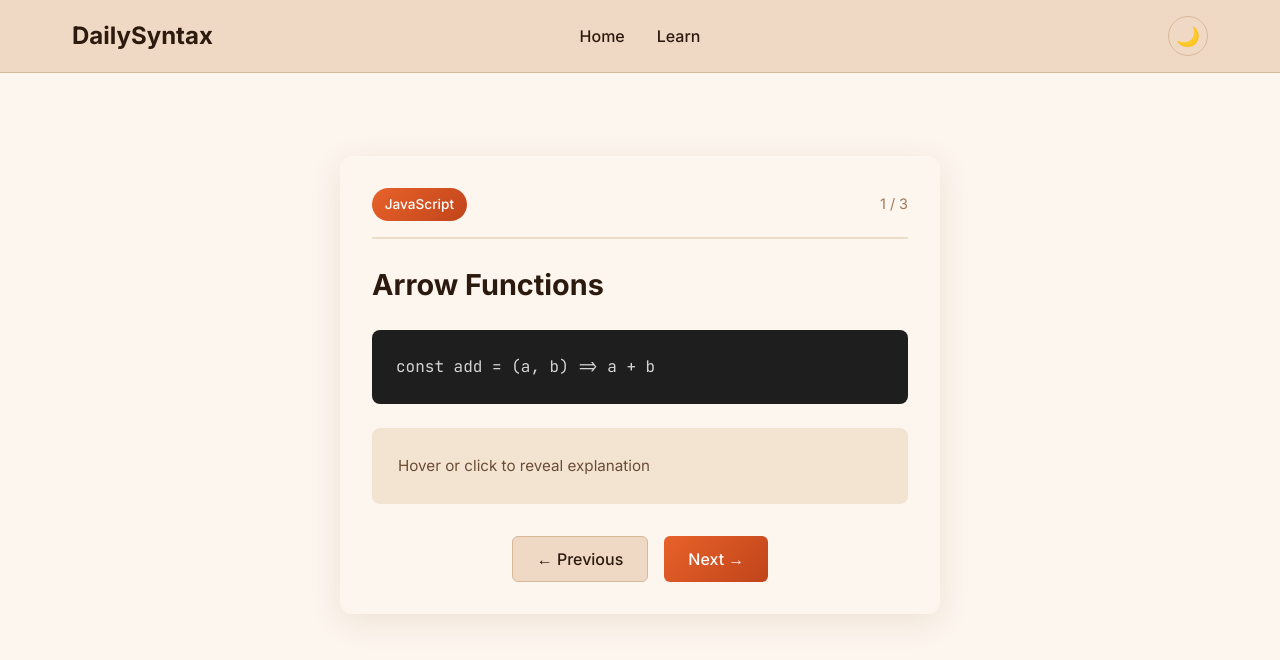
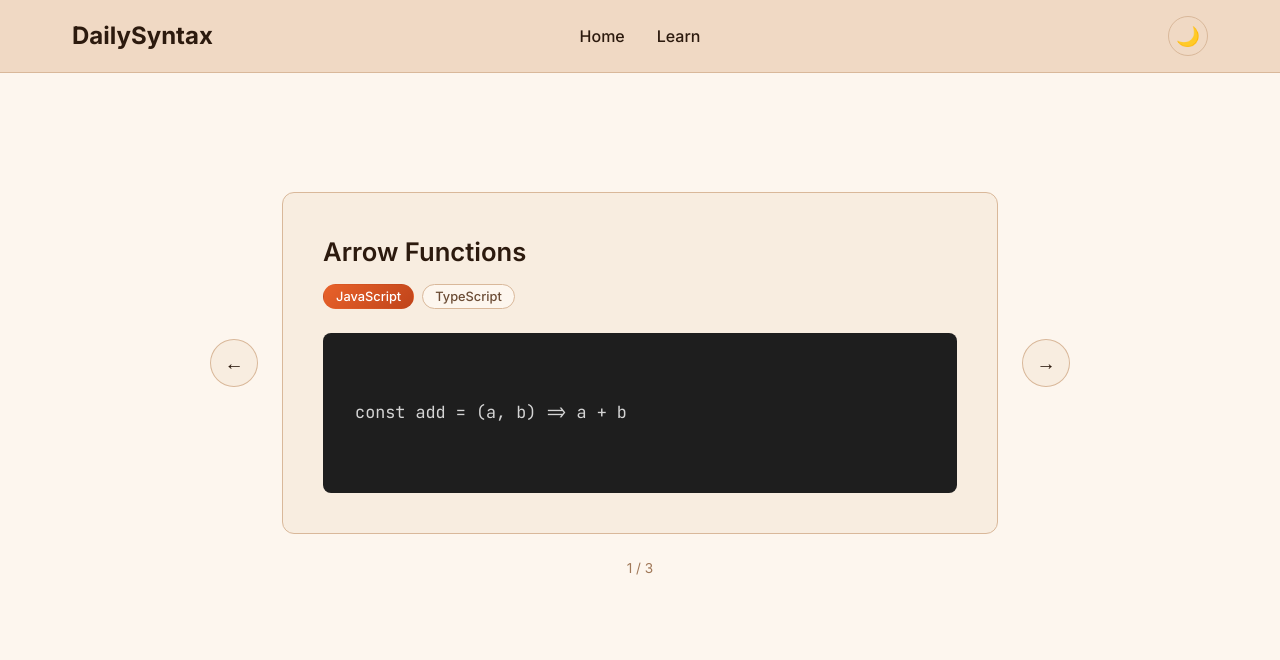
Before and after one commit to hect1x/PolySyntax, a React (Vite) app: page /learn in a window 1280 px wide. Shown: the top 660 px of the page. Built offline with nearby package versions, Linux system fonts and the light colour scheme.

Commit message:
[Feature] Add cards to show code snippets (#4)

```diff
--- a/src/pages/Learn/Learn.module.css
+++ b/src/pages/Learn/Learn.module.css
@@ -1,113 +1,58 @@
 .learn {
   display: flex;
+  flex-direction: column;
+  align-items: center;
   justify-content: center;
-  align-items: center;
   min-height: 70vh;
+  gap: 1.5rem;
 }
 
-.syntaxCard {
-  background: var(--color-background);
-  border-radius: 12px;
-  box-shadow: 0 8px 32px var(--color-shadow);
-  padding: 2rem;
-  max-width: 600px;
+.viewer {
+  display: flex;
+  align-items: center;
+  gap: 1.5rem;
   width: 100%;
+  max-width: 860px;
 }
 
-.cardHeader {
-  display: flex;
-  justify-content: space-between;
-  align-items: center;
-  margin-bottom: 1.5rem;
-  padding-bottom: 1rem;
-  border-bottom: 2px solid var(--color-borderLight);
+.cardWrapper {
+  flex: 1;
 }
 
-.languageTag {
-  display: inline-block;
-  padding: 0.4rem 0.8rem;
-  background: linear-gradient(135deg, var(--color-primary) 0%, var(--color-primaryDark) 100%);
-  color: white;
-  border-radius: 20px;
-  font-size: 0.85rem;
-  font-weight: 500;
+.arrow {
+  flex-shrink: 0;
+  width: 3rem;
+  height: 3rem;
+  border-radius: 50%;
+  border: 1px solid var(--color-border);
+  background: var(--color-backgroundAlt);
+  color: var(--color-text);
+  font-size: 1.2rem;
+  cursor: pointer;
+  display: flex;
+  align-items: center;
+  justify-content: center;
+  transition: all 0.2s ease;
+}
+
+.arrow:hover {
+  border-color: var(--color-primary);
+  background: var(--color-backgroundLight);
 }
 
 .counter {
-  font-size: 0.9rem;
+  font-size: 0.85rem;
   color: var(--color-textTertiary);
 }
 
-.syntaxTitle {
-  margin: 0 0 1.5rem 0;
-  font-size: 1.8rem;
-  color: var(--color-text);
-}
-
-.codeBlock {
-  background: var(--color-codeBackground);
-  color: var(--color-codeText);
-  padding: 1.5rem;
-  border-radius: 8px;
-  margin-bottom: 1.5rem;
-  font-family: 'Courier New', monospace;
-  overflow-x: auto;
-}
-
-.codeBlock code {
-  font-size: 1rem;
-  line-height: 1.6;
-}
-
-.explanation {
-  background: var(--color-backgroundLight);
-  padding: 1.5rem;
-  border-radius: 8px;
-  margin-bottom: 2rem;
-  cursor: pointer;
-  transition: all 0.3s ease;
-  border: 2px solid transparent;
-  min-height: 60px;
-  display: flex;
-  align-items: center;
-}
-
-.explanation:hover {
-  border-color: var(--color-primary);
-  background: var(--color-backgroundAlt);
-}
-
-.explanation p {
-  margin: 0;
-  color: var(--color-textSecondary);
-  line-height: 1.6;
-  font-size: 0.95rem;
-}
-
-.revealed p {
-  color: var(--color-text);
-}
-
-.controls {
-  display: flex;
-  gap: 1rem;
-  justify-content: center;
-}
-
 @media (max-width: 600px) {
-  .syntaxCard {
-    padding: 1.5rem;
+  .viewer {
+    gap: 0.75rem;
   }
 
-  .syntaxTitle {
-    font-size: 1.5rem;
-  }
-
-  .codeBlock {
-    padding: 1rem;
-  }
-
-  .codeBlock code {
-    font-size: 0.9rem;
+  .arrow {
+    width: 2.5rem;
+    height: 2.5rem;
+    font-size: 1rem;
   }
 }
--- a/src/pages/Learn/Learn.tsx
+++ b/src/pages/Learn/Learn.tsx
@@ -1,94 +1,54 @@
 import { useState } from 'react'
-import Button from '@/shared/components/Button/Button'
+import SyntaxCard, { SyntaxCardProps } from '@/shared/components/SyntaxCard/SyntaxCard'
 import styles from './Learn.module.css'
 
-interface Syntax {
-  id: number
-  title: string
-  code: string
-  explanation: string
-  language: string
-}
-
-const syntaxExamples: Syntax[] = [
+const syntaxCards: SyntaxCardProps[] = [
   {
-    id: 1,
     title: 'Arrow Functions',
-    code: 'const add = (a, b) => a + b',
-    explanation:
-      'Concise function syntax in JavaScript. Automatically returns the expression if no braces.',
-    language: 'JavaScript',
+    snippets: [
+      { language: 'JavaScript', code: 'const add = (a, b) => a + b' },
+      { language: 'TypeScript', code: 'const add = (a: number, b: number): number => a + b' },
+    ],
   },
   {
-    id: 2,
     title: 'Destructuring',
-    code: 'const { name, age } = person',
-    explanation:
-      'Extract properties from objects. Makes accessing nested data cleaner and more readable.',
-    language: 'JavaScript',
+    snippets: [
+      { language: 'JavaScript', code: 'const { name, age } = person' },
+      { language: 'Python', code: 'name, age = person["name"], person["age"]' },
+    ],
   },
   {
-    id: 3,
     title: 'Template Literals',
-    code: 'const msg = `Hello, ${name}!`',
-    explanation:
-      'Use backticks for string interpolation. Much cleaner than concatenation with +.',
-    language: 'JavaScript',
+    snippets: [
+      { language: 'JavaScript', code: 'const msg = `Hello, ${name}!`' },
+      { language: 'Python', code: 'msg = f"Hello, {name}!"' },
+    ],
   },
 ]
 
 export default function Learn() {
-  const [currentIndex, setCurrentIndex] = useState(0)
-  const [isRevealed, setIsRevealed] = useState(false)
+  const [index, setIndex] = useState(0)
 
-  const current = syntaxExamples[currentIndex]
-
-  const handleNext = () => {
-    setCurrentIndex((currentIndex + 1) % syntaxExamples.length)
-    setIsRevealed(false)
-  }
-
-  const handlePrev = () => {
-    setCurrentIndex(
-      (currentIndex - 1 + syntaxExamples.length) % syntaxExamples.length
-    )
-    setIsRevealed(false)
-  }
+  const prev = () => setIndex((i) => (i - 1 + syntaxCards.length) % syntaxCards.length)
+  const next = () => setIndex((i) => (i + 1) % syntaxCards.length)
 
   return (
     <div className={styles['learn']}>
-      <div className={styles['syntaxCard']}>
-        <div className={styles['cardHeader']}>
-          <span className={styles['languageTag']}>{current.language}</span>
-          <span className={styles['counter']}>
-            {currentIndex + 1} / {syntaxExamples.length}
-          </span>
+      <div className={styles['viewer']}>
+        <button className={styles['arrow']} onClick={prev} aria-label="Previous">
+          ←
+        </button>
+
+        <div className={styles['cardWrapper']}>
+          <SyntaxCard key={syntaxCards[index].title} {...syntaxCards[index]} />
         </div>
 
-        <h2 className={styles['syntaxTitle']}>{current.title}</h2>
+        <button className={styles['arrow']} onClick={next} aria-label="Next">
+          →
+        </button>
+      </div>
 
-        <div className={styles['codeBlock']}>
-          <code>{current.code}</code>
-        </div>
-
-        <div
-          className={`${styles['explanation']} ${isRevealed ? styles['revealed'] : ''}`}
-          onClick={() => setIsRevealed(!isRevealed)}
-        >
-          <p>
-            {isRevealed ? current.explanation : 'Hover or click to reveal explanation'}
-          </p>
-        </div>
-
-        <div className={styles['controls']}>
-          <Button onClick={handlePrev} type="secondary">
-            ← Previous
-          </Button>
-          <Button onClick={handleNext} type="primary">
-            Next →
-          </Button>
-        </div>
-      </div>
+      <p className={styles['counter']}>{index + 1} / {syntaxCards.length}</p>
     </div>
   )
 }
--- /dev/null
+++ b/src/shared/components/SyntaxCard/SyntaxCard.module.css
@@ -0,0 +1,72 @@
+.card {
+  background: var(--color-backgroundAlt);
+  border-radius: 12px;
+  border: 1px solid var(--color-border);
+  padding: 2.5rem;
+  display: flex;
+  flex-direction: column;
+  gap: 1.5rem;
+}
+
+.cardHeader {
+  display: flex;
+  flex-direction: column;
+  gap: 0.75rem;
+}
+
+.title {
+  margin: 0;
+  font-size: 1.6rem;
+  font-weight: 600;
+  color: var(--color-text);
+}
+
+.languageTabs {
+  display: flex;
+  gap: 0.5rem;
+  flex-wrap: wrap;
+}
+
+.tab {
+  padding: 0.25rem 0.75rem;
+  border-radius: 20px;
+  border: 1px solid var(--color-border);
+  background: var(--color-background);
+  color: var(--color-textSecondary);
+  font-size: 0.8rem;
+  font-weight: 500;
+  cursor: pointer;
+  transition: all 0.2s ease;
+}
+
+.tab:hover {
+  border-color: var(--color-primary);
+  color: var(--color-text);
+}
+
+.tabActive {
+  background: linear-gradient(135deg, var(--color-primary) 0%, var(--color-primaryDark) 100%);
+  border-color: transparent;
+  color: white;
+}
+
+.tabActive:hover {
+  color: white;
+}
+
+.codeBlock {
+  background: var(--color-codeBackground);
+  color: var(--color-codeText);
+  padding: 2rem;
+  border-radius: 8px;
+  overflow-x: auto;
+  min-height: 160px;
+  display: flex;
+  align-items: center;
+}
+
+.codeBlock code {
+  font-size: 1.05rem;
+  line-height: 1.7;
+  white-space: pre;
+}
--- /dev/null
+++ b/src/shared/components/SyntaxCard/SyntaxCard.tsx
@@ -0,0 +1,41 @@
+import { useState } from 'react'
+import styles from './SyntaxCard.module.css'
+
+export interface Snippet {
+  language: string
+  code: string
+}
+
+export interface SyntaxCardProps {
+  title: string
+  snippets: Snippet[]
+}
+
+export default function SyntaxCard({ title, snippets }: SyntaxCardProps) {
+  const [activeIndex, setActiveIndex] = useState(0)
+
+  const active = snippets[activeIndex]
+
+  return (
+    <div className={styles['card']}>
+      <div className={styles['cardHeader']}>
+        <h2 className={styles['title']}>{title}</h2>
+        <div className={styles['languageTabs']}>
+          {snippets.map((snippet, i) => (
+            <button
+              key={snippet.language}
+              className={`${styles['tab']} ${i === activeIndex ? styles['tabActive'] : ''}`}
+              onClick={() => setActiveIndex(i)}
+            >
+              {snippet.language}
+            </button>
+          ))}
+        </div>
+      </div>
+
+      <div className={styles['codeBlock']}>
+        <code>{active.code}</code>
+      </div>
+    </div>
+  )
+}
```
